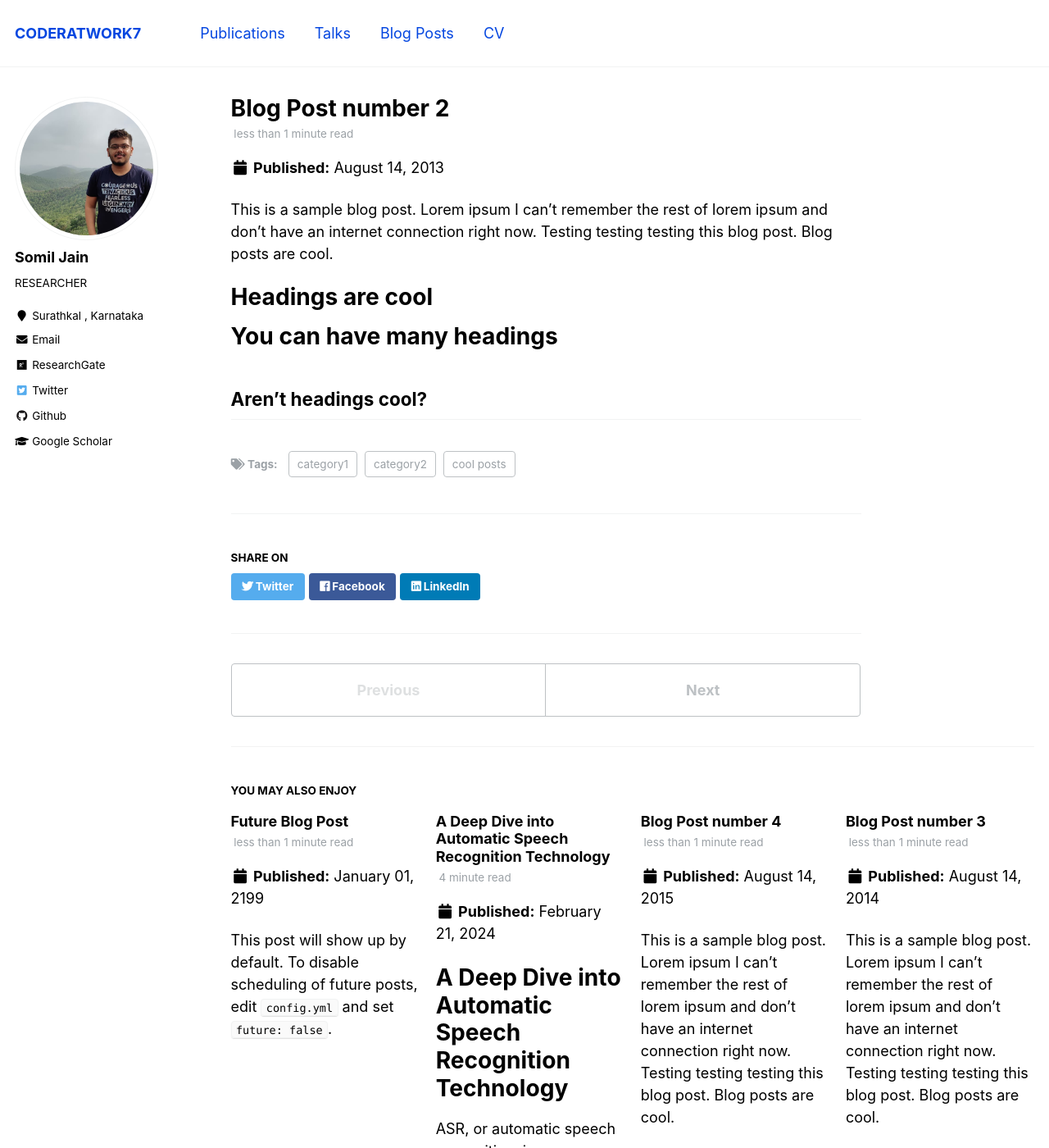
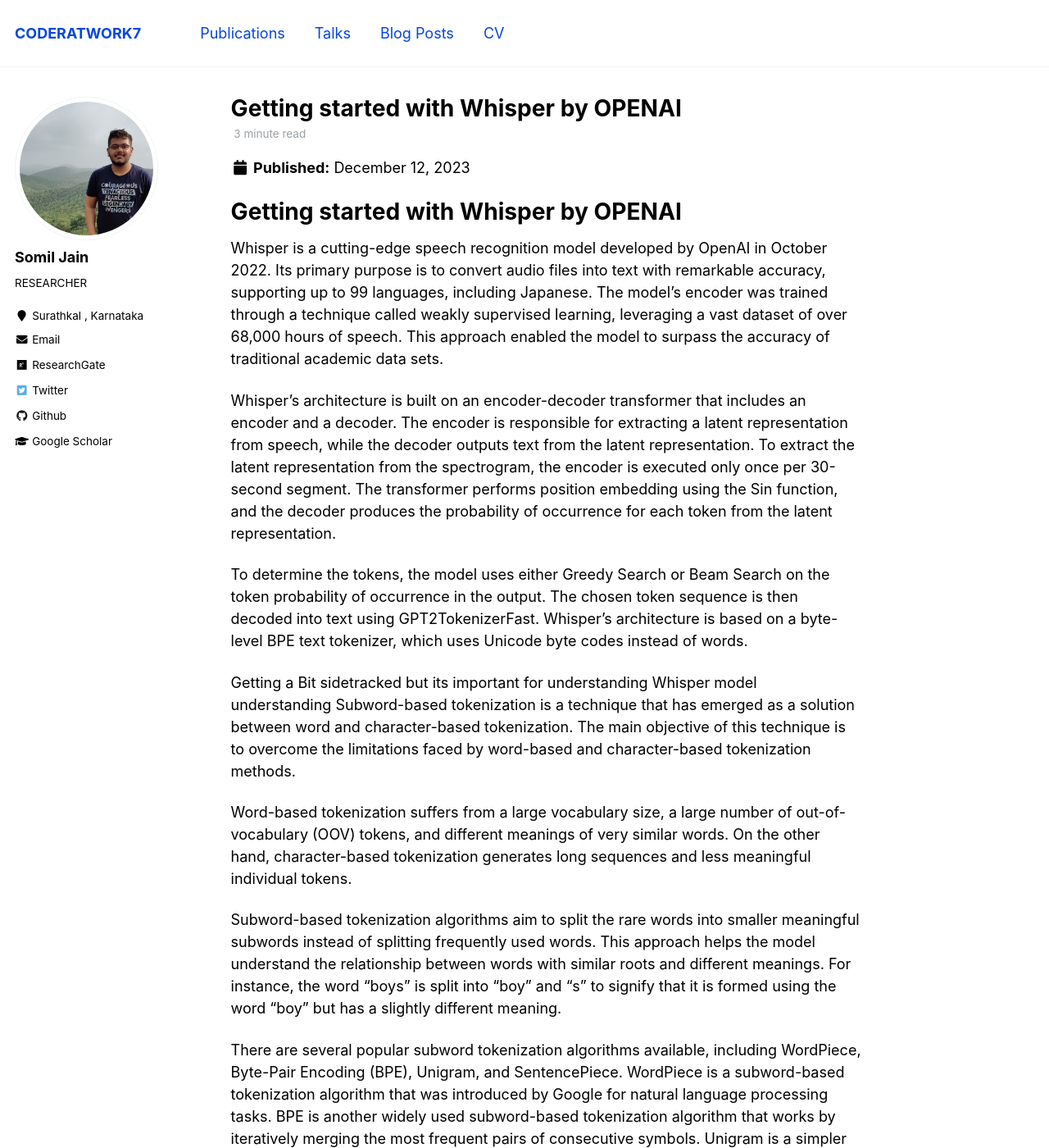
Before and after one commit to somiljain7/somiljain7.github.io, a Jekyll site: the page built from _posts/2013-08-14-blog-post-2.md, in a window 1280 px wide and 1400 px high. Shown: the whole window at 82% size. Built offline with Jekyll 4.4.1, drawn with Linux system fonts in a browser that asks for light colours; some of the changed text lies outside the part shown.

Commit message:
Update 2023-12-12-blog-post-2.md

```diff
--- a/_posts/2013-08-14-blog-post-2.md
+++ b/_posts/2013-08-14-blog-post-2.md
@@ -1,20 +1,50 @@
 ---
-title: 'Blog Post number 2'
-date: 2013-08-14
-permalink: /posts/2013/08/blog-post-2/
+title: 'Getting started with Whisper by OPENAI'
+date: 2023-12-12
+permalink: /posts/2023/12/blog-post-2/
 tags:
-  - cool posts
-  - category1
-  - category2
+  - llm
+  - whisper
+  - openai
 ---
 
-This is a sample blog post. Lorem ipsum I can't remember the rest of lorem ipsum and don't have an internet connection right now. Testing testing testing this blog post. Blog posts are cool.
+Getting started with Whisper by OPENAI
+======
+Whisper is a cutting-edge speech recognition model developed by OpenAI in October 2022. Its primary purpose is to convert audio files into text with remarkable accuracy, supporting up to 99 languages, including Japanese. The model's encoder was trained through a technique called weakly supervised learning, leveraging a vast dataset of over 68,000 hours of speech. This approach enabled the model to surpass the accuracy of traditional academic data sets.
 
-Headings are cool
+Whisper's architecture is built on an encoder-decoder transformer that includes an encoder and a decoder. The encoder is responsible for extracting a latent representation from speech, while the decoder outputs text from the latent representation. To extract the latent representation from the spectrogram, the encoder is executed only once per 30-second segment. The transformer performs position embedding using the Sin function, and the decoder produces the probability of occurrence for each token from the latent representation.
+
+To determine the tokens, the model uses either Greedy Search or Beam Search on the token probability of occurrence in the output. The chosen token sequence is then decoded into text using GPT2TokenizerFast. Whisper's architecture is based on a byte-level BPE text tokenizer, which uses Unicode byte codes instead of words.
+
+Getting a Bit sidetracked but its important for understanding Whisper model understanding
+Subword-based tokenization is a technique that has emerged as a solution between word and character-based tokenization. The main objective of this technique is to overcome the limitations faced by word-based and character-based tokenization methods.
+
+Word-based tokenization suffers from a large vocabulary size, a large number of out-of-vocabulary (OOV) tokens, and different meanings of very similar words. On the other hand, character-based tokenization generates long sequences and less meaningful individual tokens.
+
+Subword-based tokenization algorithms aim to split the rare words into smaller meaningful subwords instead of splitting frequently used words. This approach helps the model understand the relationship between words with similar roots and different meanings. For instance, the word "boys" is split into "boy" and "s" to signify that it is formed using the word "boy" but has a slightly different meaning.
+
+There are several popular subword tokenization algorithms available, including WordPiece, Byte-Pair Encoding (BPE), Unigram, and SentencePiece. WordPiece is a subword-based tokenization algorithm that was introduced by Google for natural language processing tasks. BPE is another widely used subword-based tokenization algorithm that works by iteratively merging the most frequent pairs of consecutive symbols. Unigram is a simpler algorithm that treats each character as a separate token. Lastly, SentencePiece is a framework for unsupervised text segmentation.
+
+Byte-Pair Encoding (BPE) is a subword-based tokenization algorithm that addresses the limitations of both word-based and character-based tokenization. It works by merging frequently occurring pairs of consecutive symbols to form a single token. This ensures that the most common words are represented in the vocabulary as a single token, which reduces the vocabulary size and helps the model learn more efficiently.
+
+On the other hand, rare words are broken down into two or more subword tokens. This enables the model to understand the relationship between words with similar roots and different meanings. Therefore, BPE is in line with the subword-based tokenization algorithm, which aims to split rare words into smaller meaningful subwords to improve the model's performance.
+
+steps:
 ======
+1. Initialize the vocabulary with all the bytes or characters in the text corpus
+2. Calculate the frequency of each byte or character in the text corpus.
+3. Repeat the following steps until the desired vocabulary size is reached:
 
-You can have many headings
+    a. Find the most frequent pair of consecutive bytes or characters in the text corpus
+    b. Merge the pair to create a new subword unit.
+    c. Update the frequency counts of all the bytes or characters that contain the merged pair.
+    d. Add the new subword unit to the vocabulary.
+
+
+
+References
 ======
-
-Aren't headings cool?
-------
+1. https://towardsdatascience.com/byte-pair-encoding-subword-based-tokenization-algorithm-77828a70bee0
+2. https://medium.com/@pierre_guillou/byte-level-bpe-an-universal-tokenizer-but-aff932332ffe
+3. https://towardsdatascience.com/byte-pair-encoding-subword-based-tokenization-algorithm-77828a70bee0
+4. https://www.youtube.com/watch?v=AwJf8aQfChE
```
